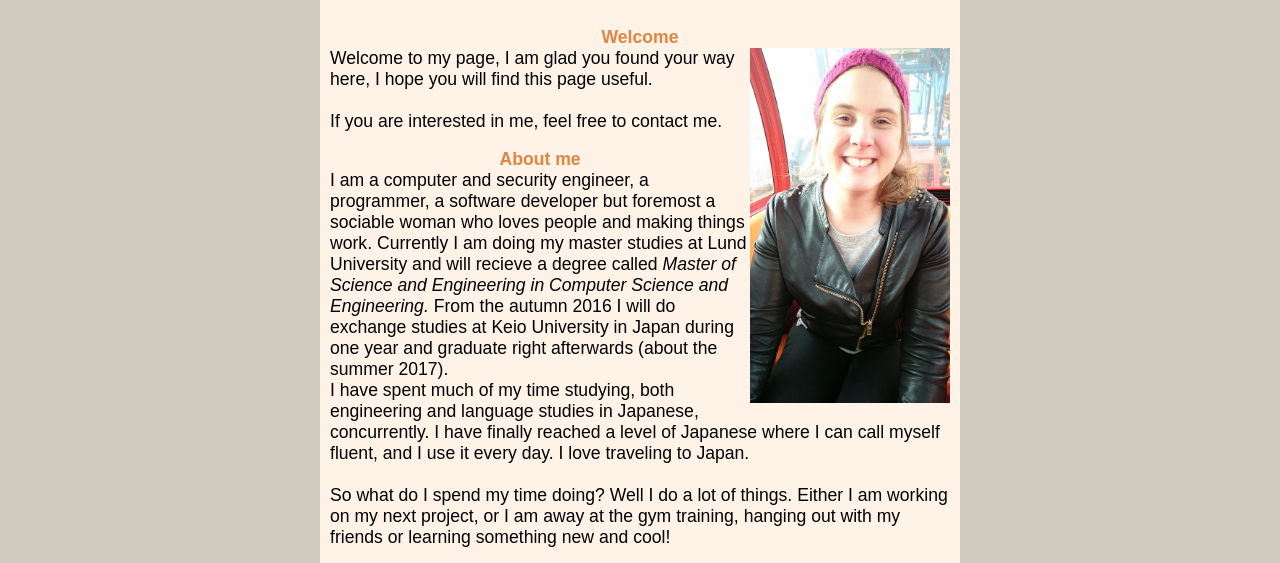
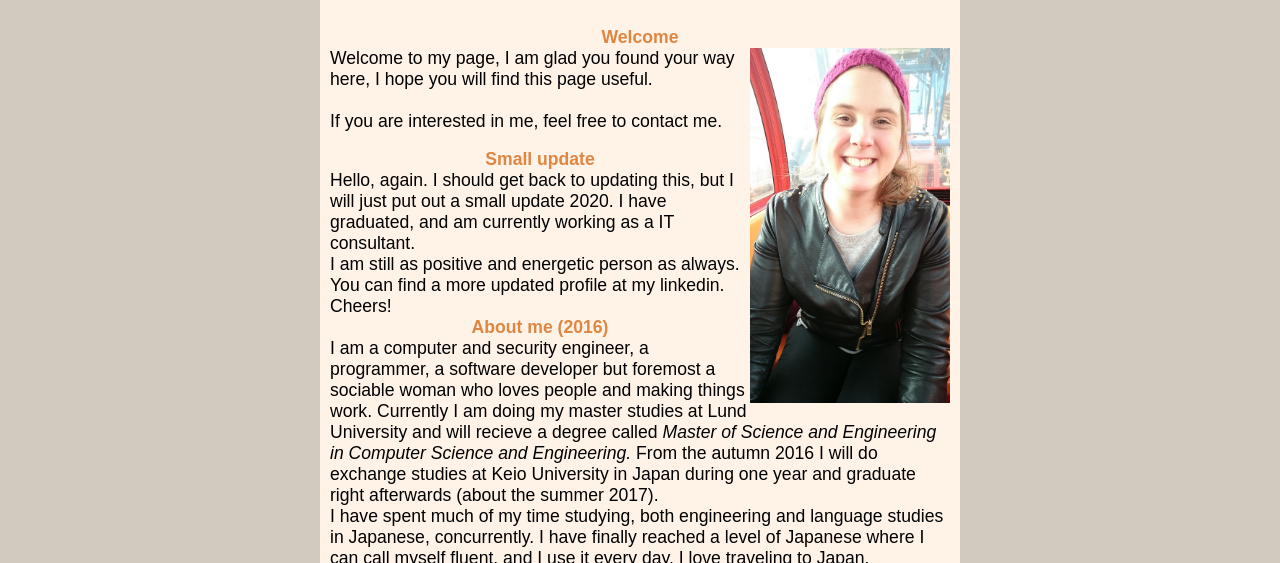
Before and after one commit to MajaScherman/MajaScherman.github.io, a plain HTML site: page index.html in a window 1280 px wide. Shown: the part 142-705 px from the top of the page. Drawn offline with Linux system fonts and the light colour scheme.

Commit message:
Update index.html

```diff
--- a/index.html
+++ b/index.html
@@ -34,7 +34,10 @@
 
 		<div id="about-me-wrapper">
 			<p>
-				<h3>About me</h3>
+			<h3> Small update </h3>
+			Hello, again. I should get back to updating this, but I will just put out a small update 2020.
+			I have graduated, and am currently working as a IT consultant. <br>I am still as positive and energetic person as always. <br>You can find a more updated profile at my linkedin. <br>Cheers!
+				<h3>About me (2016)</h3>
 				I am a computer and security engineer, a programmer, a software developer but foremost a sociable woman who loves people and making things work.
 				Currently I am doing my master studies at Lund University and will recieve a degree called <em> Master of Science and Engineering in Computer Science and Engineering.</em>
 				From the autumn 2016 I will do exchange studies at Keio University in Japan during one year and graduate right afterwards (about the summer 2017).
```
